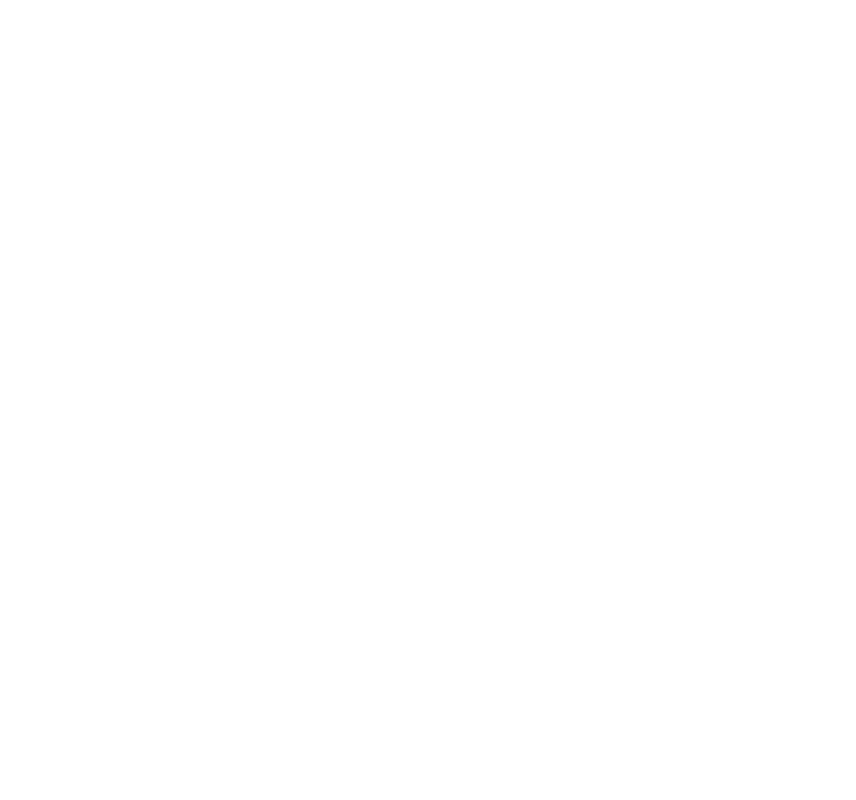
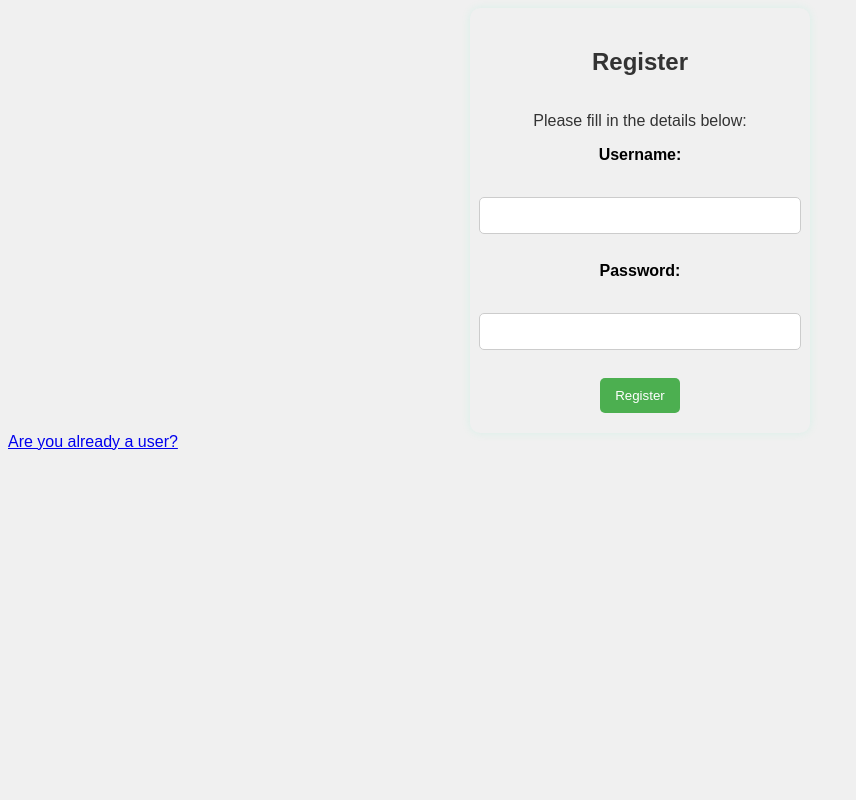
Before and after one commit to saroj-25/Machine-Learning, a Flask app: page /register in a window 1280 px wide. Before the commit the part shown is empty. Shown: the whole page, without its empty margins (0-856 px from the left). Run offline with Flask 3, Linux system fonts and the light colour scheme.

Commit message:
register.html updated

```diff
--- a/BruteForce/Templates/index.html
+++ b/BruteForce/Templates/index.html
@@ -6,7 +6,7 @@
     <title>Test</title>
 </head>
 <body style="background-color: black;">
-    <p style="background-color: aqua; font-size: 200px; text-align: center;">Hello Developer!</p>
+    <p style="background-color: aqua; font-size: 200px; text-align: center; font-weight: bold;">Hello Developer!</p>
     <p style="color: red; font-size: 40px; margin-bottom: 20px; text-align: center;">This is Sky</p>
 </body>
 </html>
--- a/BruteForce/Templates/register.html
+++ b/BruteForce/Templates/register.html
@@ -0,0 +1,20 @@
+<!DOCTYPE html>
+<html lang="en">
+<head>
+    <meta charset="UTF-8">
+    <title>Register</title>
+    <link rel="stylesheet" href="/sudip/BruteForce/static/register.css">
+</head>
+<body>
+   <form method="POST" action="">
+    <h2 style="text-align: center; color: #333;">Register</h2>
+    <p style="text-align: center; color: #333;">Please fill in the details below:</p>
+    <label for="username">Username: </label><br>
+    <input type="text" id="username" name="userName"><br>
+    <label for="password">Password:</label><br>
+    <input type="password" id="password" name="password"><br>
+    <input type="submit" value="Register">
+</form>
+<a href="index.html">Are you already a user?</a>
+</body>
+</html>
--- a/BruteForce/app.py
+++ b/BruteForce/app.py
@@ -1,48 +1,173 @@
-# import  required libraris for Flask
+# # import  required libraris for Flask
 
-from flask import Flask, render_template, request, redirect, url_for, flash, session, jsonify
+# from flask import Flask, render_template, request, redirect, url_for, flash, session, jsonify
 
+# import mysql.connector
+# import hashlib
+# import os
+
+# app = Flask(__name__)
+# app.secret_key= os.urandom(24)
+
+# #mysql configuration (connection)
+
+# db_config = {
+#     "host" : "localhost",
+#     "user" : "root",
+#     "password" : "",
+#     "database" : "machinelearning"
+# }
+
+# #password encrypt
+# def hash_password(password):
+#     return hashlib.sha256(password.encode()).hexdigest()
+
+# def get_db_conection():
+#     return mysql.connector.connect(**db_config)
+
+# @app.route('/')
+# def home():
+#     return render_template("index.html")
+
+# @app.route ('/register', methods=["GET", "POST"])
+# def register():
+#     if request.method == "POST":
+#         UserName = request.form['userName']
+#         hash_password = hash_password(request.form['password'])
+
+#         #exception
+#         try:
+#             #insert userinto database
+#             conn = get_db_conection()
+#             cur=conn.cursor()
+#             cur.execute("INSERT INTO Users (username,password) VALUES(%s,%s)", (UserName,hash_password))
+#             conn.commit()
+#             cur.close()
+#             conn.close()
+#         except Exception as e:
+#             flash(f"Error: {e}","danger")
+
+#         #password
+
+
+#     return render_template("register.html", message= "You Registered!!!", category ="success" )
+
+# @app.route('/login')
+# def login():
+#     #action = request.form['action'] #used for the login,register,bruteforce
+
+#     return render_template("login.html")
+
+# @app.route('/')
+# def logout():
+#     return render_template('home')
+
+
+# @app.route('/crack')
+# def crack():
+#     return render_template("crack.html")
+
+
+# #run application
+
+# if __name__ == '__main__':
+#     app.run(debug= True)
+
+
+from flask import Flask, render_template, request, redirect, url_for, flash, session
 import mysql.connector
 import hashlib
 import os
 
 app = Flask(__name__)
-app.secret_key= os.urandom(24)
+app.secret_key = os.urandom(24)
 
-#mysql configuration (connection)
-
+# MySQL configuration
 db_config = {
-    "host" : "localhost",
-    "user" : "root",
-    "password" : "",
-    "database" : "machinelearning"
+    "host": "localhost",
+    "user": "root",
+    "password": "",
+    "database": "machinelearning"
 }
 
-#password encrypt
+# Password hashing
 def hash_password(password):
     return hashlib.sha256(password.encode()).hexdigest()
 
-def get_db_conection():
+# DB connection
+def get_db_connection():
     return mysql.connector.connect(**db_config)
 
+# Home route
 @app.route('/')
 def home():
     return render_template("index.html")
 
-@app.route ('/register')
+# Register route
+@app.route('/register', methods=["GET", "POST"])
 def register():
+    if request.method == "POST":
+        username = request.form['userName']
+        password = request.form['password']
+        hashed_pw = hash_password(password)
+
+        try:
+            conn = get_db_connection()
+            cur = conn.cursor()
+            cur.execute("SELECT * FROM Users WHERE username = %s", (username,))
+            if cur.fetchone():
+                flash("Username already exists.", "warning")
+            else:
+                cur.execute("INSERT INTO Users (username, password) VALUES (%s, %s)", (username, hashed_pw))
+                conn.commit()
+                flash("You Registered Successfully!", "success")
+                return redirect(url_for('login'))
+            cur.close()
+            conn.close()
+        except Exception as e:
+            flash(f"Error: {e}", "danger")
+
     return render_template("register.html")
 
-@app.route('/login')
+# Login route
+@app.route('/login', methods=["GET", "POST"])
 def login():
+    if request.method == "POST":
+        username = request.form['userName']
+        password = request.form['password']
+        hashed_pw = hash_password(password)
+
+        try:
+            conn = get_db_connection()
+            cur = conn.cursor()
+            cur.execute("SELECT * FROM Users WHERE username = %s AND password = %s", (username, hashed_pw))
+            user = cur.fetchone()
+            cur.close()
+            conn.close()
+
+            if user:
+                session['username'] = username
+                flash("Login successful!", "success")
+                return redirect(url_for('home'))
+            else:
+                flash("Invalid credentials.", "danger")
+        except Exception as e:
+            flash(f"Error: {e}", "danger")
+
     return render_template("login.html")
 
+# Logout route
+@app.route('/logout')
+def logout():
+    session.clear()
+    flash("You have been logged out.", "info")
+    return redirect(url_for('home'))
+
+# Crack route
 @app.route('/crack')
 def crack():
     return render_template("crack.html")
 
-
-#run application
-
+# Run the app
 if __name__ == '__main__':
-    app.run(debug= True)
+    app.run(debug=True)
--- /dev/null
+++ b/BruteForce/static/register.css
@@ -0,0 +1,44 @@
+   form {
+           display: flex;
+           flex-direction: column;
+           align-items: center;
+           margin: auto;
+              width: 300px;
+              padding: 20px;
+              background-color: #f0f0f0;
+              border-radius: 10px;
+              box-shadow: 0 0 10px rgba(13, 248, 166, 0.1);
+
+        }
+        input[type="email"],
+        input[type="text"],
+        input[type="password"] {
+            width: 100%;
+            padding: 10px;
+            margin: 10px 0;
+            border: 1px solid #ccc;
+            border-radius: 5px;
+        }
+        input[type="submit"] {
+            background-color: #4CAF50;
+            color: white;
+            padding: 10px 15px;
+            border: none;
+            border-radius: 5px;
+            cursor: pointer;
+        }
+        input[type="submit"]:hover {
+            background-color: #45a049;
+        }
+        body {
+            background-color: #f0f0f0;
+            font-family: Arial, sans-serif;
+        }
+        label {
+            margin-bottom: 5px;
+            font-weight: bold;
+        }
+        h2 {
+            text-align: center;
+            color: #333;
+        }
```
